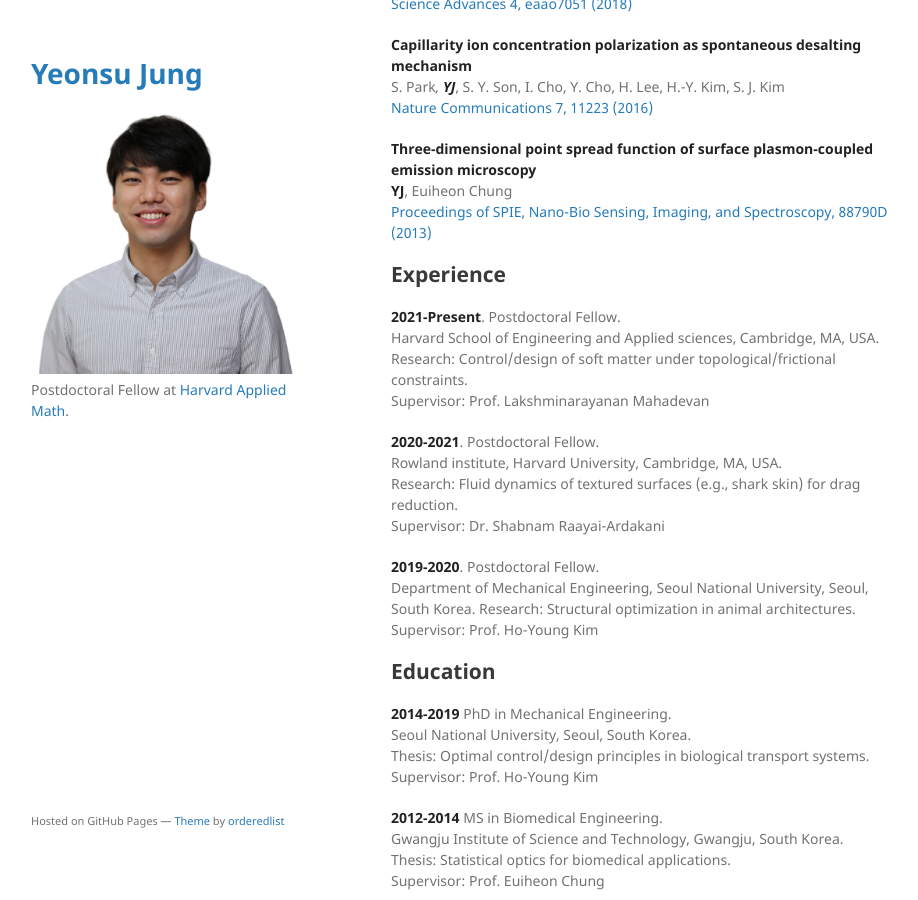
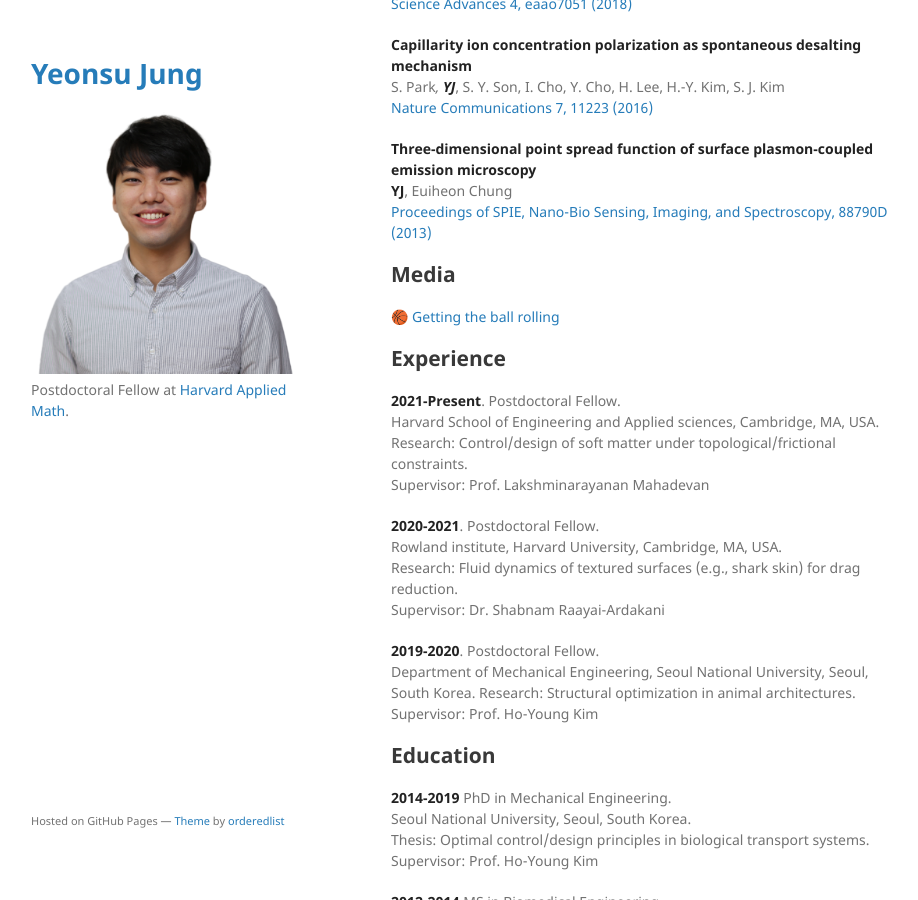
Before and after one commit to yeonsu-jung/website_pages-themes-minimal-c27a30c, a Jekyll site: the page built from index.md, in a window 1280 px wide and 900 px high, scrolled down 1063 px. Shown: the whole window, without its empty margins (179-1097 px from the left). Built offline with Jekyll 4.4.1, drawn with Linux system fonts in a browser that asks for light colours.

Commit message:
Update index.md

```diff
--- a/index.md
+++ b/index.md
@@ -59,6 +59,11 @@ S. Park*, **YJ***, S. Y. Son, I. Cho, Y. Cho, H. Lee, H.-Y. Kim, S. J. Kim
 **YJ**, Euiheon Chung
 [Proceedings of SPIE, Nano-Bio Sensing, Imaging, and Spectroscopy, 88790D (2013)](https://doi.org/10.1117/12.2029870)
 
+## Media
+
+🏀 [Getting the ball rolling](https://seas.harvard.edu/news/2025/03/getting-ball-rolling)
+
+
 
 ## Experience
 
```
